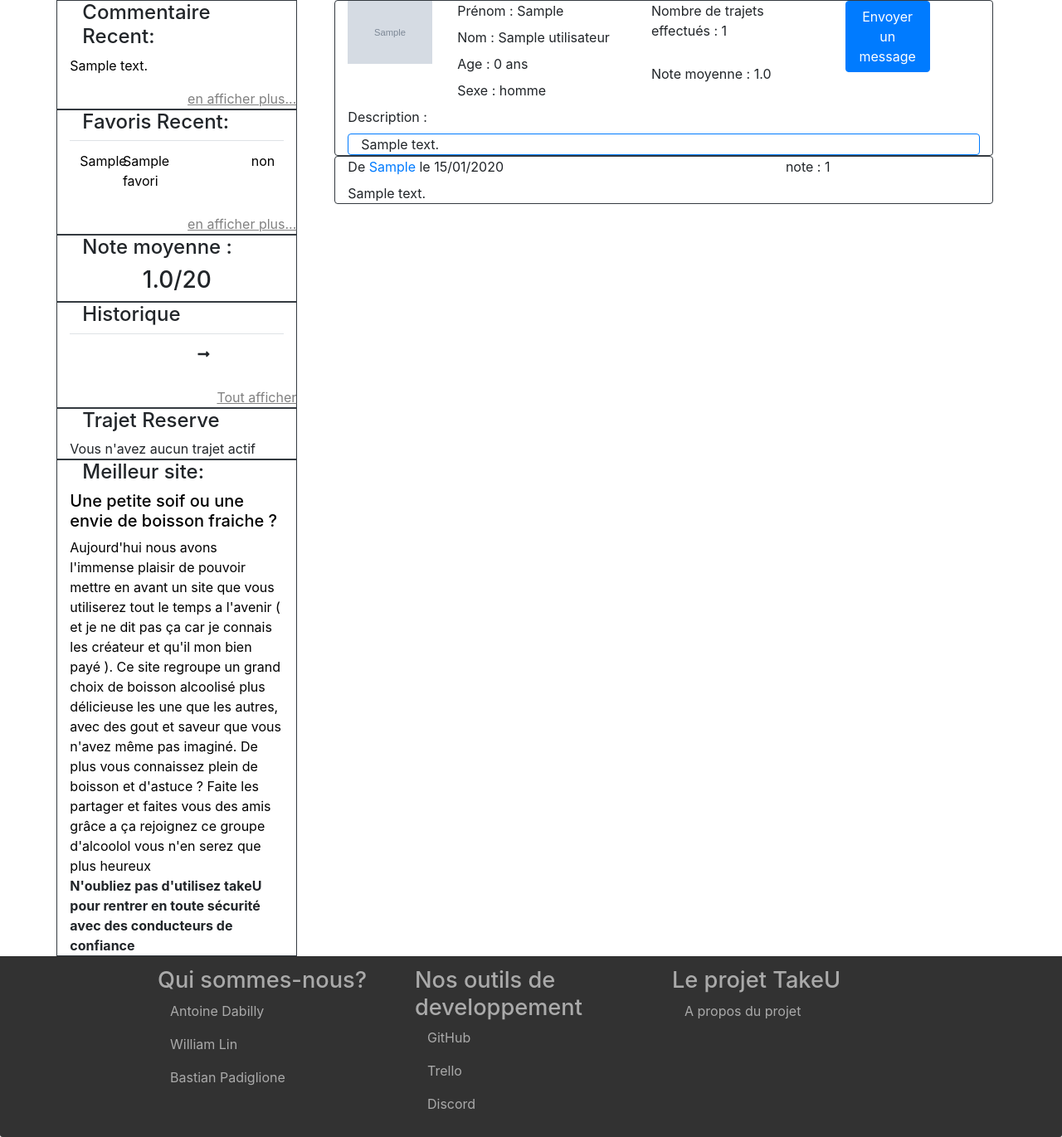
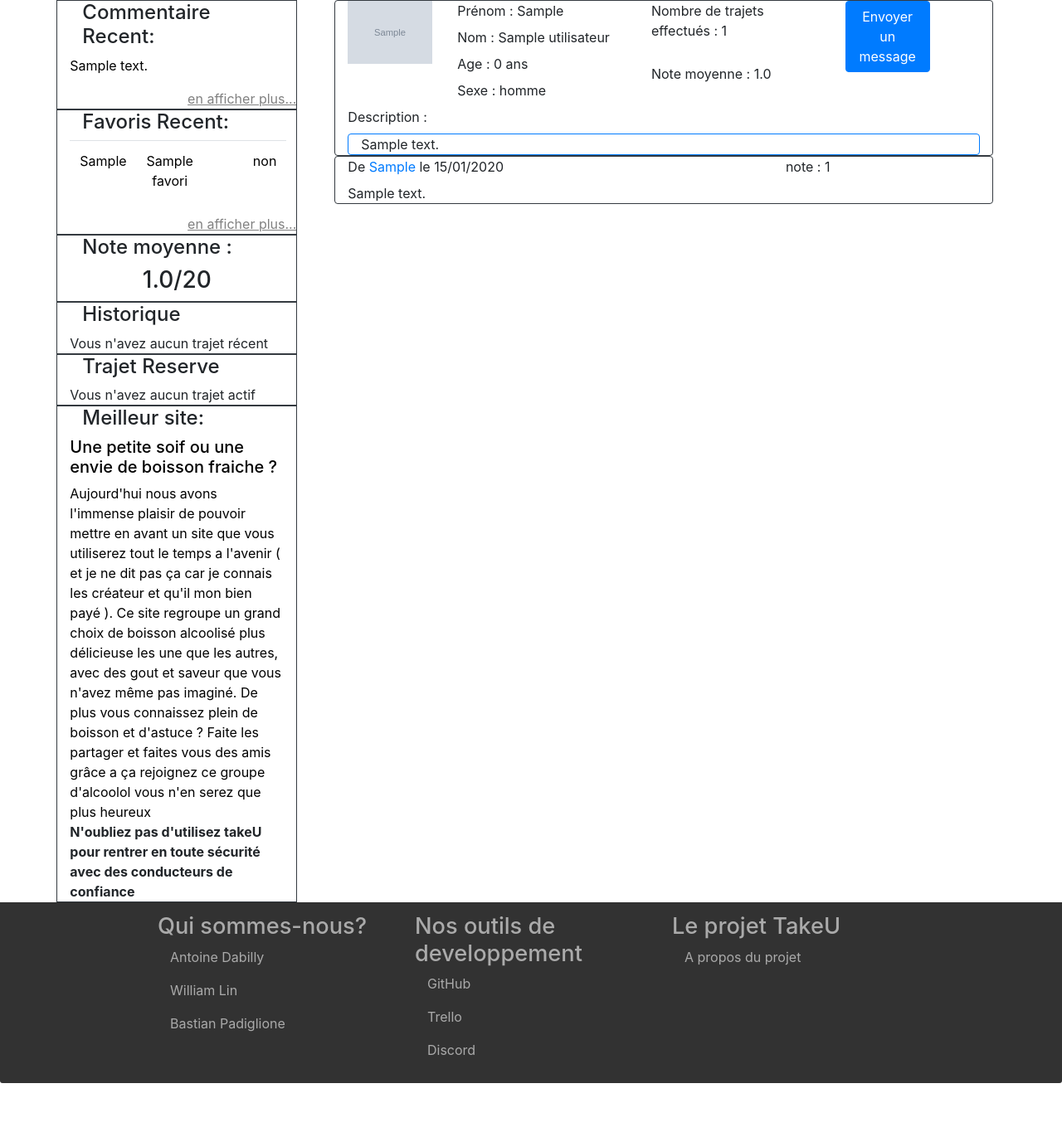
Before and after one commit to Maysho/CovoiturageProjetProgWeb, a PHP site: page /index.php?module=mod_profil&idprofil=1&ongletprofil=profil in a window 1280 px wide. Shown: the part 101-1472 px from the top of the page at 83% size. After the commit the page ends 1407 px from the top, so only its background shows below. Run offline with PHP 8.4, Linux system fonts and the light colour scheme; the visitor is signed in with stand-in values (Sample User, id 1); data comes from the database, SQL or seed files in the repository; tables that the repository leaves empty hold one stand-in row (values such as "Sample post"); grey boxes marked "Sample" are stand-in pictures; data that the repository does not hold is empty; some libraries are stand-ins or nearby versions.

Commit message:
probleme composant résolu+ suppression

```diff
--- a/composants/compFavoris/vueFavoris.php
+++ b/composants/compFavoris/vueFavoris.php
@@ -23,7 +23,7 @@ class vueFavoris
                echo "<span>Vous n'avez mis aucune recherche en favoris</span>";
             }
             else{ ?>
-            <table class="table" style="table-layout: fixed; width:100%;">
+            <table class="table">
 
    			<?php
 
--- a/composants/compHistorique/modeleHistorique.php
+++ b/composants/compHistorique/modeleHistorique.php
@@ -13,10 +13,11 @@ class ModeleHistorique extends connexion
 	}
 	public function Historique($idUser){
 		$reqGetListeCar = self::$bdd->prepare("
-		SELECT idTrajet  FROM  soustrajet
+		SELECT trajet.idTrajet FROM  soustrajet
 		INNER JOIN soustrajetutilisateur
 		ON soustrajetutilisateur.sousTrajet_idsousTrajet = soustrajet.idsousTrajet
-		WHERE utilisateur_idutilisateur = ? and valide = 1
+		inner join trajet on soustrajet.idTrajet=trajet.idTrajet
+		WHERE utilisateur_idutilisateur = ? and valide = 1 and suppression=0
 		GROUP BY idTrajet
 		ORDER BY dateDepart DESC, heureDepart DESC
 		LIMIT 3
--- a/composants/compHistorique/vueHistorique.php
+++ b/composants/compHistorique/vueHistorique.php
@@ -12,14 +12,14 @@ class VueHistorique
 	}
 	public function affiche($donnees){
       ?>
-         <div class="col-12 composant border border-dark hidden-md-down ">
+         <div class="col-12 composant border border-dark hidden-md-down">
             <div class="col-12">
                <h4>Historique</h4>
    			</div>
       <?php
       if (count($donnees)>0) {
          ?>
-            <table class="table" style="table-layout: fixed; width:100%;">
+            <table class="table">
 
    			<?php
             foreach ($donnees as $key => $value) {
--- a/composants/compTrajetReserve/modeleTrajetReserve.php
+++ b/composants/compTrajetReserve/modeleTrajetReserve.php
@@ -14,10 +14,11 @@ class ModeleTrajetReserve extends connexion
 	public function TrajetReserve($idUser){
 		date_default_timezone_set('Europe/Paris');
 		$reqGetListeCar = self::$bdd->prepare("
-		SELECT idTrajet  FROM  soustrajet
+		SELECT trajet.idTrajet FROM  soustrajet
 		INNER JOIN soustrajetutilisateur
 		ON soustrajetutilisateur.sousTrajet_idsousTrajet = soustrajet.idsousTrajet
-		WHERE utilisateur_idutilisateur = ? AND valide = 0
+		inner join trajet on soustrajet.idTrajet=trajet.idTrajet
+		WHERE utilisateur_idutilisateur = ? AND valide = 0 and suppression=0
 		GROUP BY idTrajet
 		ORDER BY dateDepart DESC, heureDepart DESC
 		LIMIT 3
--- a/composants/compTrajetReserve/vueTrajetReserve.php
+++ b/composants/compTrajetReserve/vueTrajetReserve.php
@@ -19,7 +19,7 @@ class VueTrajetReserve
       <?php
       if (count($donnees)>0) {
          ?>
-            <table class="table" style="table-layout: fixed; width:100%;">
+            <table class="table">
 
    			<?php
             foreach ($donnees as $key => $value) {
--- a/modules/mod_profil/modele_profil.php
+++ b/modules/mod_profil/modele_profil.php
@@ -329,10 +329,11 @@ class ModeleProfil extends connexion{
 		date_default_timezone_set('Europe/Paris');
 		$date =date('Y-m-d');
 		$reqGetListeCar = self::$bdd->prepare("
-		SELECT idTrajet  FROM  soustrajet
+		SELECT trajet.idTrajet FROM  soustrajet
 		INNER JOIN soustrajetutilisateur
 		ON soustrajetutilisateur.sousTrajet_idsousTrajet = soustrajet.idsousTrajet
-		WHERE utilisateur_idutilisateur = ? AND valide = 0
+		inner join trajet on soustrajet.idTrajet=trajet.idTrajet
+		WHERE utilisateur_idutilisateur = ? AND valide = 0 and suppression=0
 		GROUP BY idTrajet
 		ORDER BY dateDepart DESC, heureDepart DESC
 		LIMIT 10
@@ -349,10 +350,11 @@ class ModeleProfil extends connexion{
 
 	public function getListeHistorique($idUser){
 		$reqGetListeCar = self::$bdd->prepare("
-		SELECT idTrajet  FROM  soustrajet
+		SELECT trajet.idTrajet FROM  soustrajet
 		INNER JOIN soustrajetutilisateur
 		ON soustrajetutilisateur.sousTrajet_idsousTrajet = soustrajet.idsousTrajet
-		WHERE utilisateur_idutilisateur = ? and valide=1
+		inner join trajet on soustrajet.idTrajet=trajet.idTrajet
+		WHERE utilisateur_idutilisateur = ? and valide = 1 and suppression=0
 		GROUP BY idTrajet
 		ORDER BY dateDepart DESC, heureDepart DESC
 		LIMIT 10
--- a/style.css
+++ b/style.css
@@ -178,6 +178,12 @@ span{
     height: 30vh;
 }
 
+#inscriptionbutton{
+    margin-bottom: 5px;
+}
+.composant{
+    overflow: auto;
+}
 /*
  * Styles copied from the Grid example to make grid rows & columns visible.
  */
```
